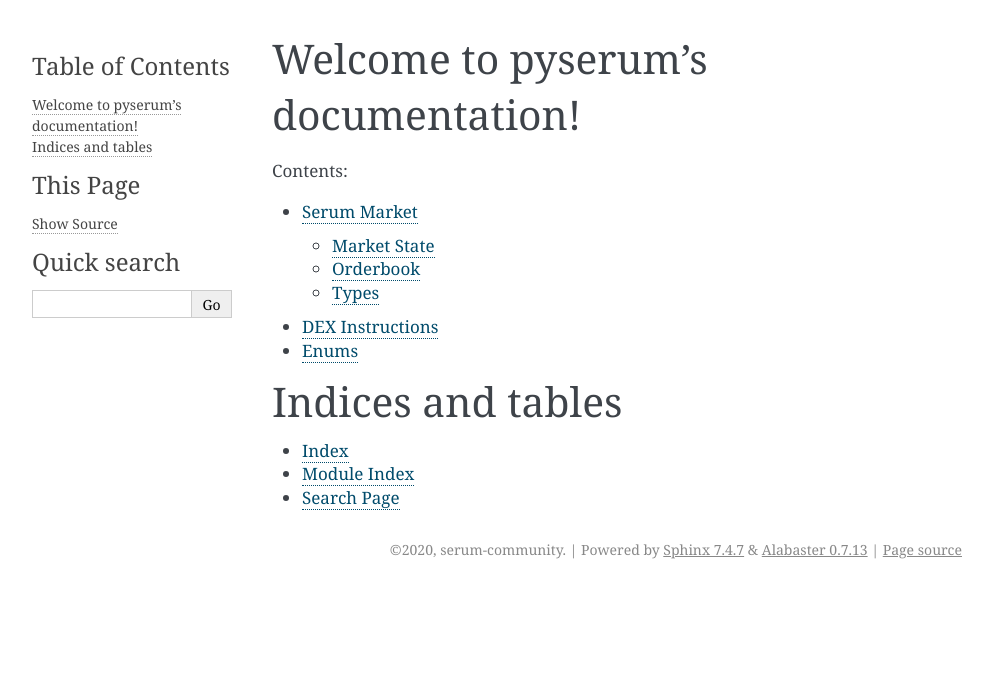
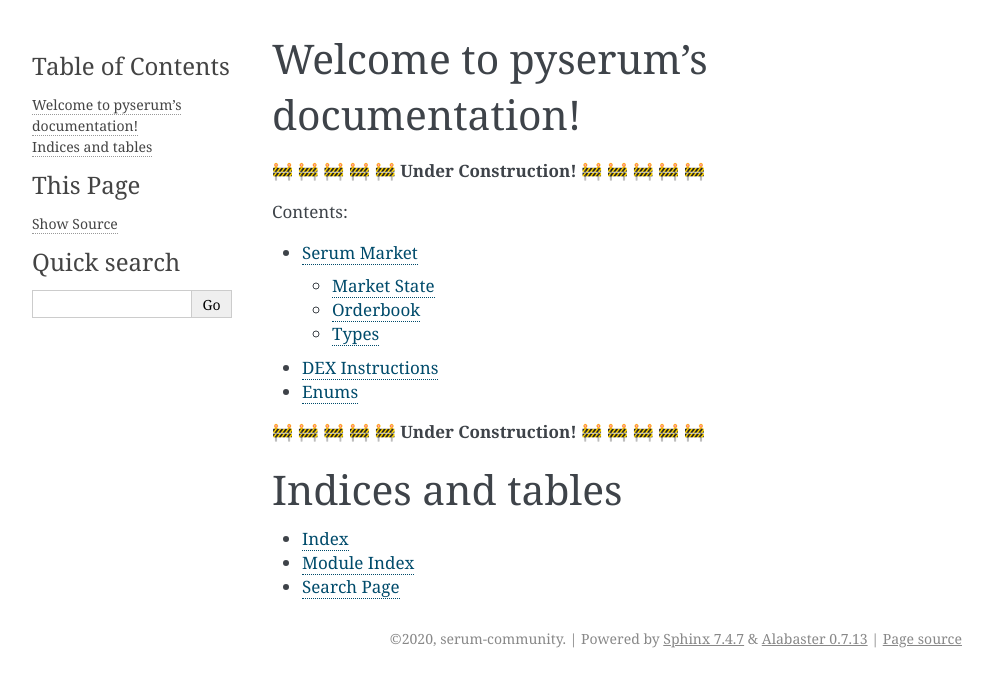
Before and after one commit to serum-community/pyserum, a Sphinx documentation site: the page built from docs/index.rst, in a window 1280 px wide. Shown: the top 687 px of the page, without its empty margins (148-1141 px from the left). Built offline with Sphinx 7.4.7, drawn with Linux system fonts in a browser that asks for light colours.

Commit message:
Docs under construction

```diff
--- a/docs/conf.py
+++ b/docs/conf.py
@@ -34,6 +34,7 @@ extensions = [
     "sphinx.ext.viewcode",
     "sphinx.ext.coverage",
     "sphinx.ext.doctest",
+    "sphinxemoji.sphinxemoji",
 ]
 
 
--- a/docs/index.rst
+++ b/docs/index.rst
@@ -6,12 +6,17 @@
 Welcome to pyserum's documentation!
 ===================================
 
+|:construction:| |:construction:| |:construction:| |:construction:| |:construction:| **Under Construction!** |:construction:| |:construction:| |:construction:| |:construction:| |:construction:|
+
+
 .. toctree::
    :maxdepth: 2
    :caption: Contents:
 
    market
    instructions
+
+|:construction:| |:construction:| |:construction:| |:construction:| |:construction:| **Under Construction!** |:construction:| |:construction:| |:construction:| |:construction:| |:construction:|
 
 
 Indices and tables
```
Also changed, not shown: 2 other files.
